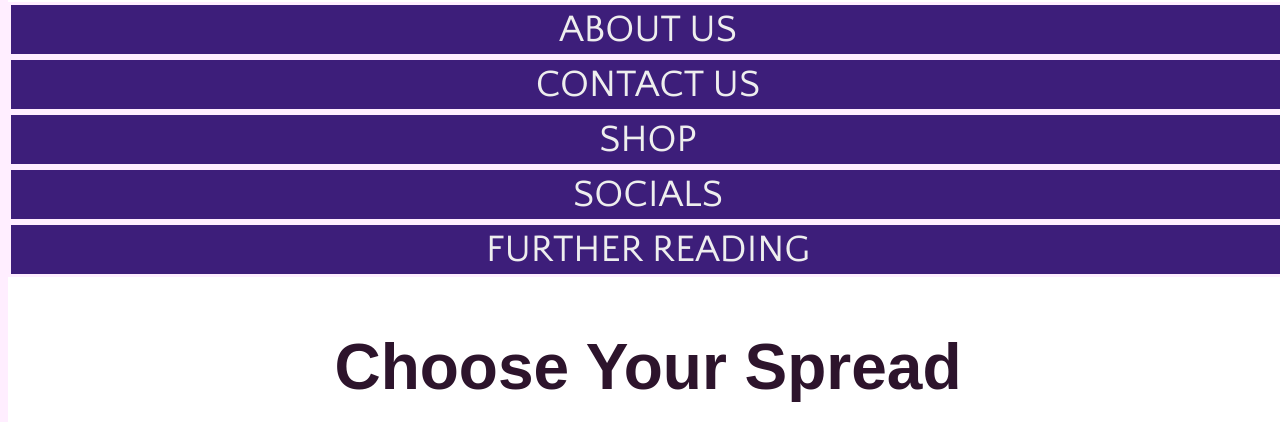
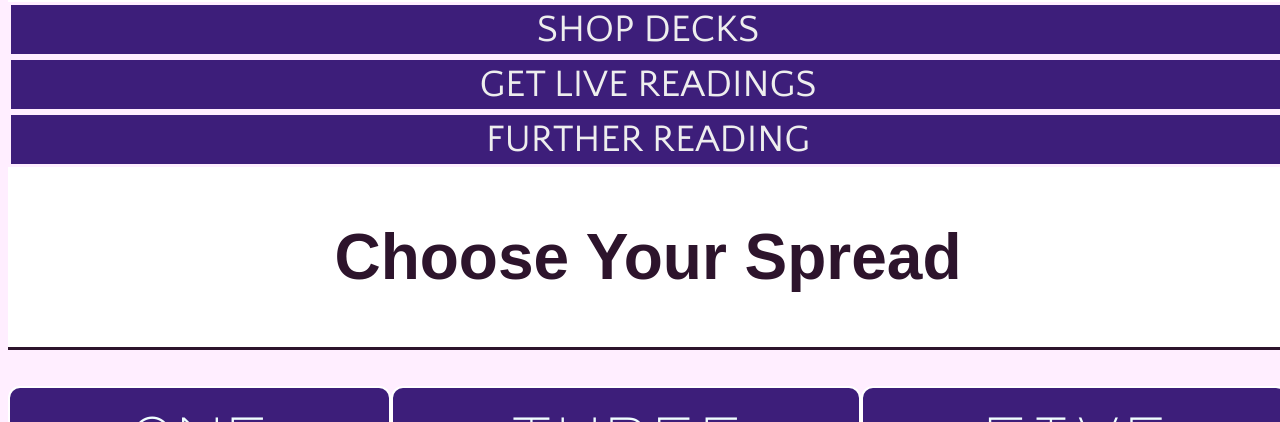
Before and after one commit to mcmuensterman/APIproject, a plain HTML site: page index.html in a window 1280 px wide. Shown: the part 800-1222 px from the top of the page. Drawn offline with Linux system fonts and the light colour scheme; a web font is replaced by a local one.

Commit message:
links work

```diff
--- a/index.html
+++ b/index.html
@@ -15,11 +15,9 @@
         <h1>dAily tARot ReAdinG</h1>
         <img src="./assets/mysticHands.jpg" alt="Mystic Hand Logo" id="logoHeader">
         <nav>
-            <a href="#">ABOUT US</a>
-            <a href="#">CONTACT US</a>
-            <a href="#">SHOP</a>
-            <a href="#">SOCIALS</a>
-            <a href="#">FURTHER READING</a>
+            <a href="https://www.etsy.com/shop/TarotCardsDarkForest?ref=simple-shop-header-name&listing_id=1051325805" target="blank">SHOP DECKS</a>
+            <a href="https://www.etsy.com/shop/TarotBoutique555?ref=simple-shop-header-name&listing_id=873232854" target="blank">GET LIVE READINGS</a>
+            <a href="https://www.astrology.com/tarot/card-meanings" target="blank">FURTHER READING</a>
         </nav>
         <h2>Choose Your Spread</h2>
     </header>
```
